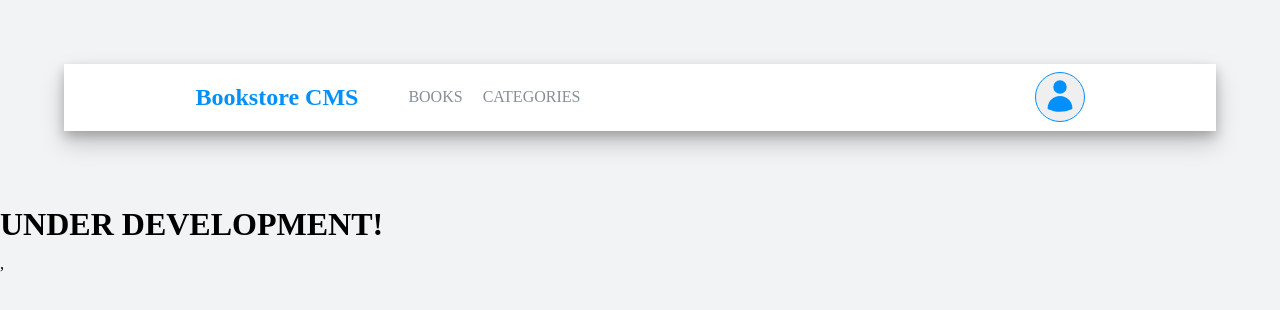
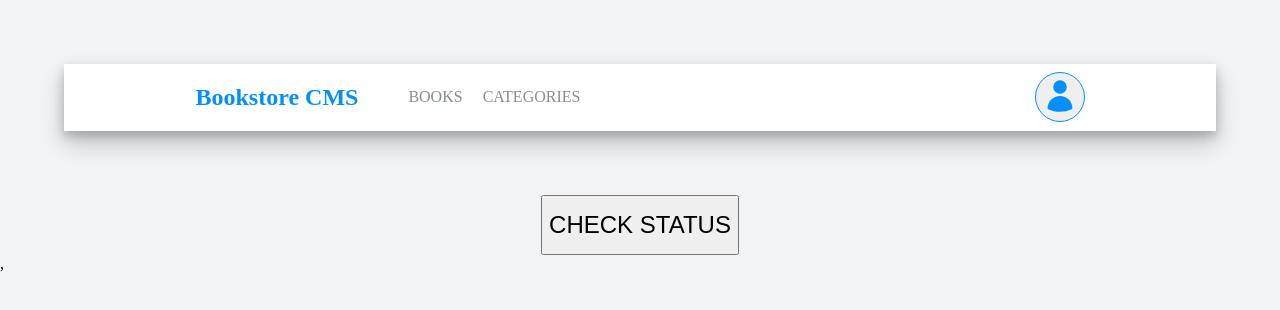
Before and after one commit to Kelvin-Ben/bookstore, a React (Create React App) app: page /categories in a window 1280 px wide. Shown: the top 310 px of the page. Built offline with nearby package versions, Linux system fonts and the light colour scheme.

Commit message:
Add status about the category page

```diff
--- a/src/pages/Categories.js
+++ b/src/pages/Categories.js
@@ -1,7 +1,17 @@
 import React from 'react';
+import { useDispatch } from 'react-redux';
+import { categoryCheck } from '../redux/categories/categories';
 
 export default function Categories() {
+  const dispatch = useDispatch();
   return (
-    <h1 className="Notification">UNDER DEVELOPMENT!</h1>
+    <button
+      onClick={() => dispatch(categoryCheck())}
+      type="button"
+      className="Notification"
+      id="check-status"
+    >
+      CHECK STATUS
+    </button>
   );
 }
```
